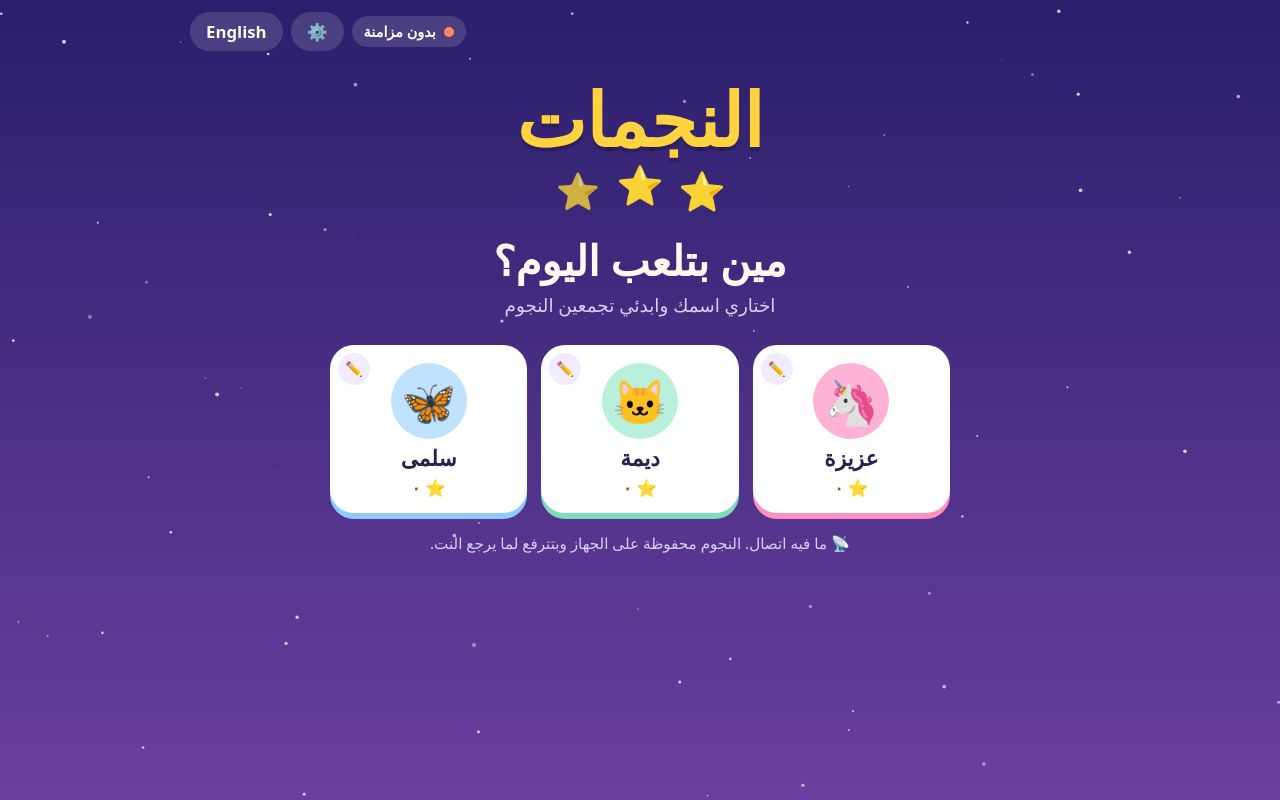
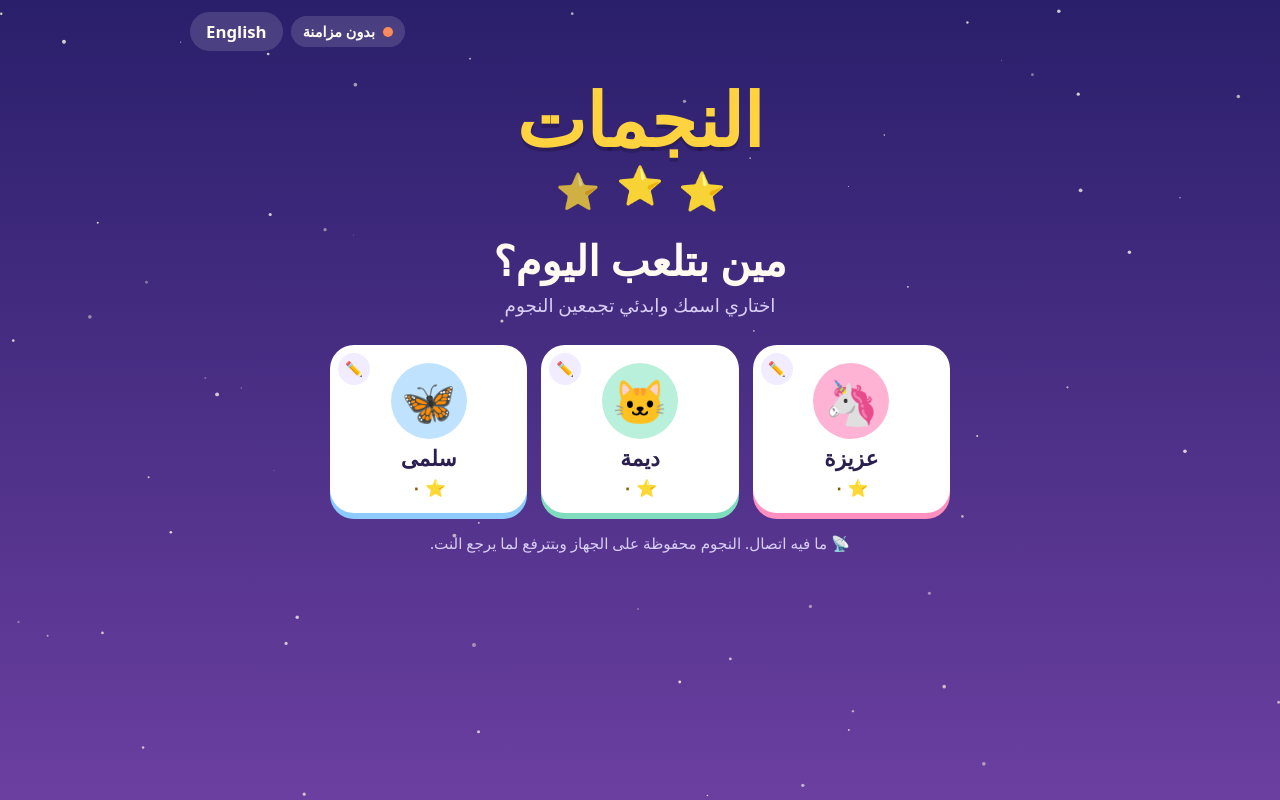
Before and after one commit to abdulrahman-ok/nujoom, a plain HTML site: page index.html in a window 1280 px wide. Drawn offline with Linux system fonts and the light colour scheme; a web font is replaced by a local one.

Commit message:
إخفاء زر الإعدادات: تفتح بالضغط المطوّل على العنوان
Co-Authored-By: Claude Opus 5.5 <noreply@anthropic.com>
Claude-Session: https://claude.ai/code/session_01WZ6QnEKCnC5zBrMc6Qr2jo

```diff
--- a/index.html
+++ b/index.html
@@ -306,7 +306,7 @@ function topBar(){
     ${view==="who" ? "" : `<div class="brand">${logo}<span>${t("app")}</span></div>`}
     <div class="bar-actions">
       ${k && view!=="who" ? `<span class="pill starcount">⭐ ${num(k.stars||0)}</span>`:""}
-      ${view==="who" ? `<button class="pill sync ${sync==="on"?"on":sync==="wait"?"":"off"}" id="syncPill"><i></i> ${syncLabel()}</button><button class="pill" id="gear" aria-label="${t("settings")}">⚙️</button>`:""}
+      ${view==="who" ? `<span class="pill sync ${sync==="on"?"on":sync==="wait"?"":"off"}" id="syncPill"><i></i> ${syncLabel()}</span>`:""}
       <button class="pill" id="langBtn">${t("lang")}</button>
     </div>
   </div>`;
@@ -321,8 +321,12 @@ function render(){
   else if(view==="hub") app.innerHTML = topBar()+hubView();
   else app.innerHTML = topBar()+gameShell();
   $("#langBtn").onclick = () => { lang = lang==="ar"?"en":"ar"; LS.set("nj_lang",lang); if(view.startsWith("g-")) go("hub"); else render(); };
-  if($("#gear")) $("#gear").onclick = openSettings;
-  if($("#syncPill")) $("#syncPill").onclick = openSettings;
+  // Parent settings are hidden: press and hold the big title for 2 seconds.
+  const ht = $(".hero-title");
+  if(ht){ let lp=null; const stop=()=>clearTimeout(lp);
+    ht.onpointerdown=()=>{ stop(); lp=setTimeout(()=>{ tone(440,.15,"triangle"); openSettings(); },2000); };
+    ht.onpointerup=stop; ht.onpointerleave=stop; ht.onpointercancel=stop;
+    ht.oncontextmenu=e=>e.preventDefault(); }
   if(view==="who") bindWho();
   if(view==="hub") bindHub();
   if(view==="g-mem") startMemory();
```
